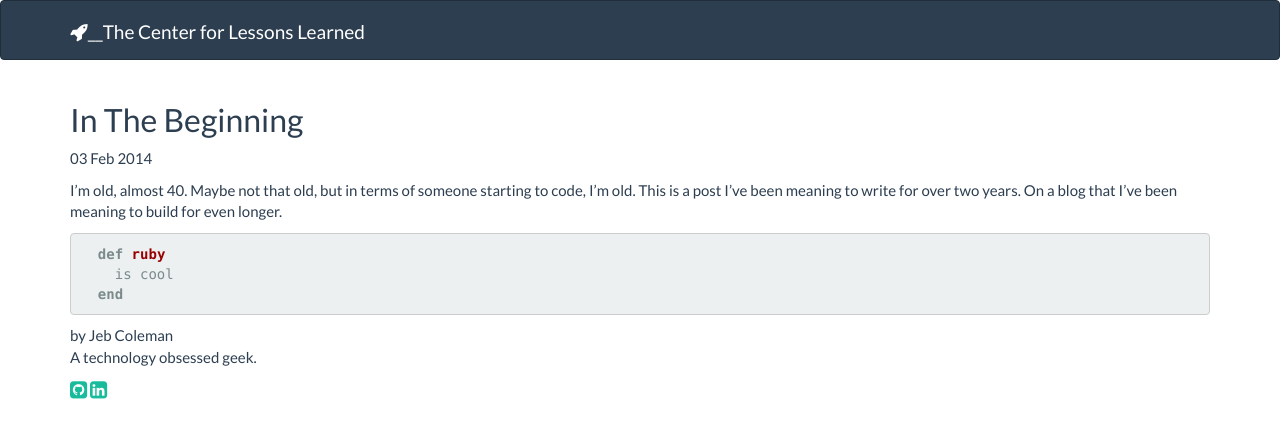
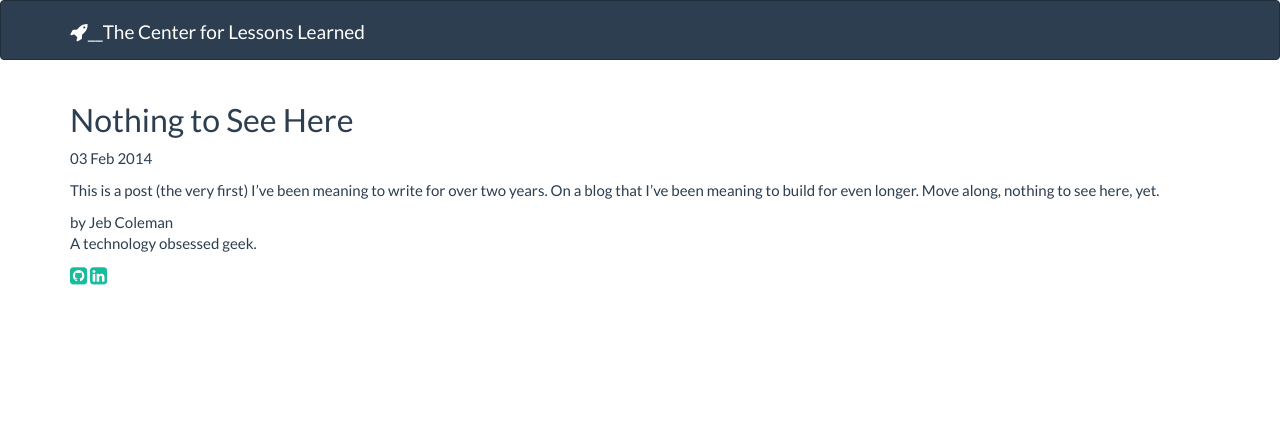
Before and after one commit to el-feo/blog, a Jekyll site: the page built from _posts/2014-02-03-in-the-beginning.markdown, in a window 1280 px wide. Shown: the top 438 px of the page. Built offline with Jekyll 4.4.1, drawn with Linux system fonts in a browser that asks for light colours; nearby versions of some CDN libraries; Markdown is read by kramdown in place of the engine named in the settings.

Commit message:
new post

```diff
--- a/_posts/2014-02-03-in-the-beginning.markdown
+++ b/_posts/2014-02-03-in-the-beginning.markdown
@@ -1,14 +1,9 @@
 ---
 layout: post
-title:  "In The Beginning"
+title:  "Nothing to See Here"
 date:   2014-02-03
 tags: code rails learning
 ---
 
-I'm old, almost 40.  Maybe not that old, but in terms of someone starting to code, I'm old.
-This is a post I've been meaning to write for over two years.  On a blog that I've been meaning to build for even longer.
-{% highlight ruby %}
-  def ruby
-    is cool
-  end
-{% endhighlight %}
+This is a post (the very first) I've been meaning to write for over two years.  On a blog that I've been meaning to build for even longer.
+Move along, nothing to see here, yet.
--- a/index.html
+++ b/index.html
@@ -4,10 +4,7 @@
 ---
 
 <div class="row">
-  <div class="jumbotron">Or How I learned to Stop Worrying and Love the Code
-    <a href="https://github.com/el-feo"><i class="fa fa-github-square"></i></a>
-    <a href="http://www.linkedin.com/in/jebcoleman/"><i class="fa fa-linkedin-square"></i></a>
-  </div>
+  <div class="jumbotron">Or How I learned to Stop Worrying and Love the Code</div>
   <ul class="list-group">
     {% for post in site.posts %}
       <li class="list-group-item">
```
Also changed, not shown: _drafts/2014-02-01-welcome-to-jekyll.markdown (added, +24 -0 lines).
